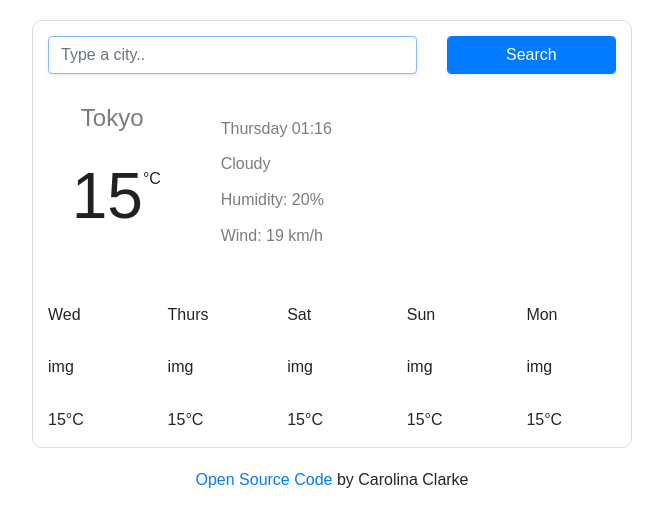
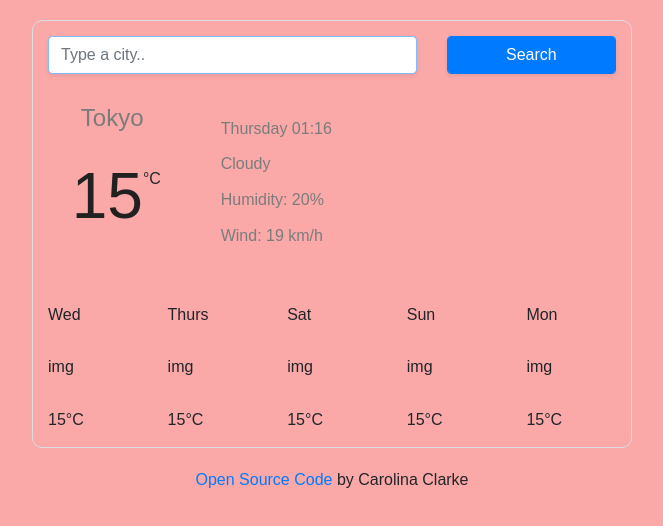
Before and after one commit to carolinacee/weather-app, a plain HTML site: page index.html in a window 1280 px wide. Shown: the whole page, without its empty margins (308-971 px from the left). Drawn offline with nearby package versions, Linux system fonts and the light colour scheme.

Commit message:
changed background color

```diff
--- a/src/styles.css
+++ b/src/styles.css
@@ -1,5 +1,6 @@
 body {
   font-family: arial, sans-serif;
+  background-color: #faa8a8;
 }
 
 h1 {
```
